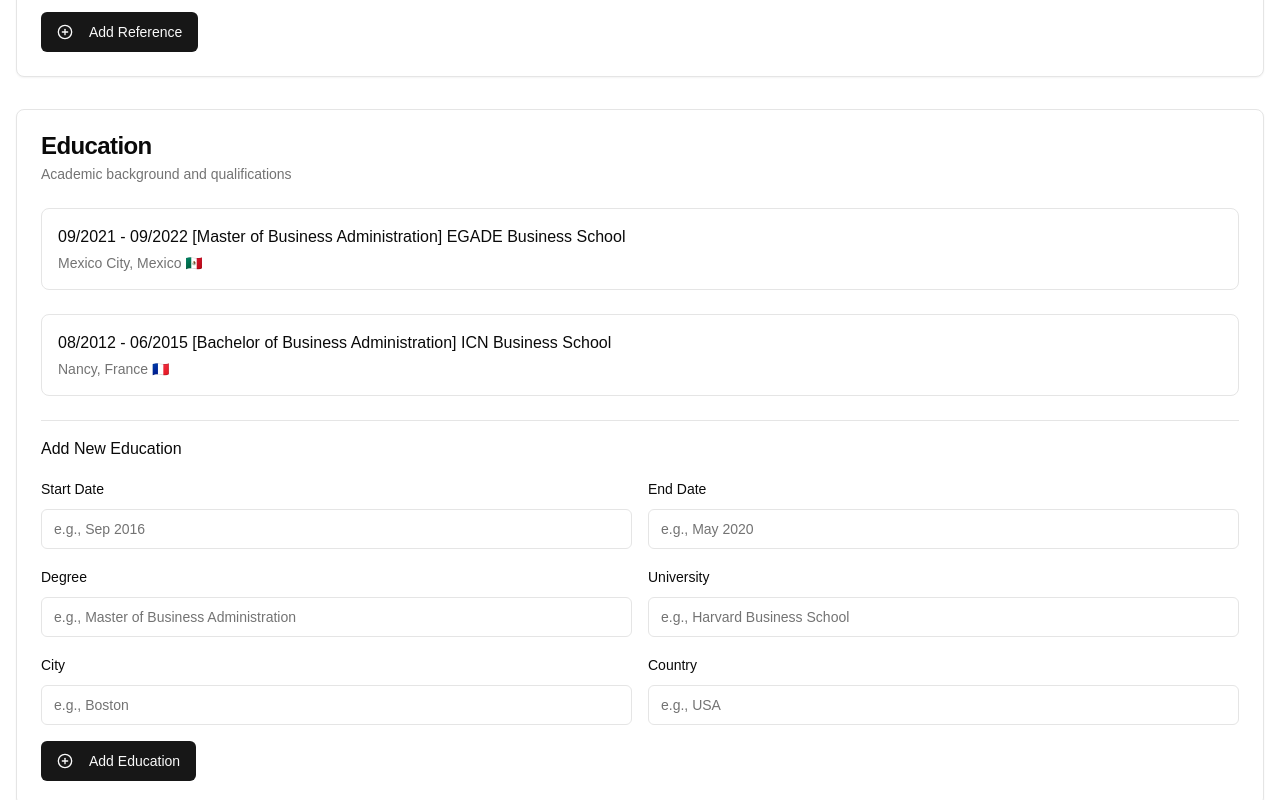
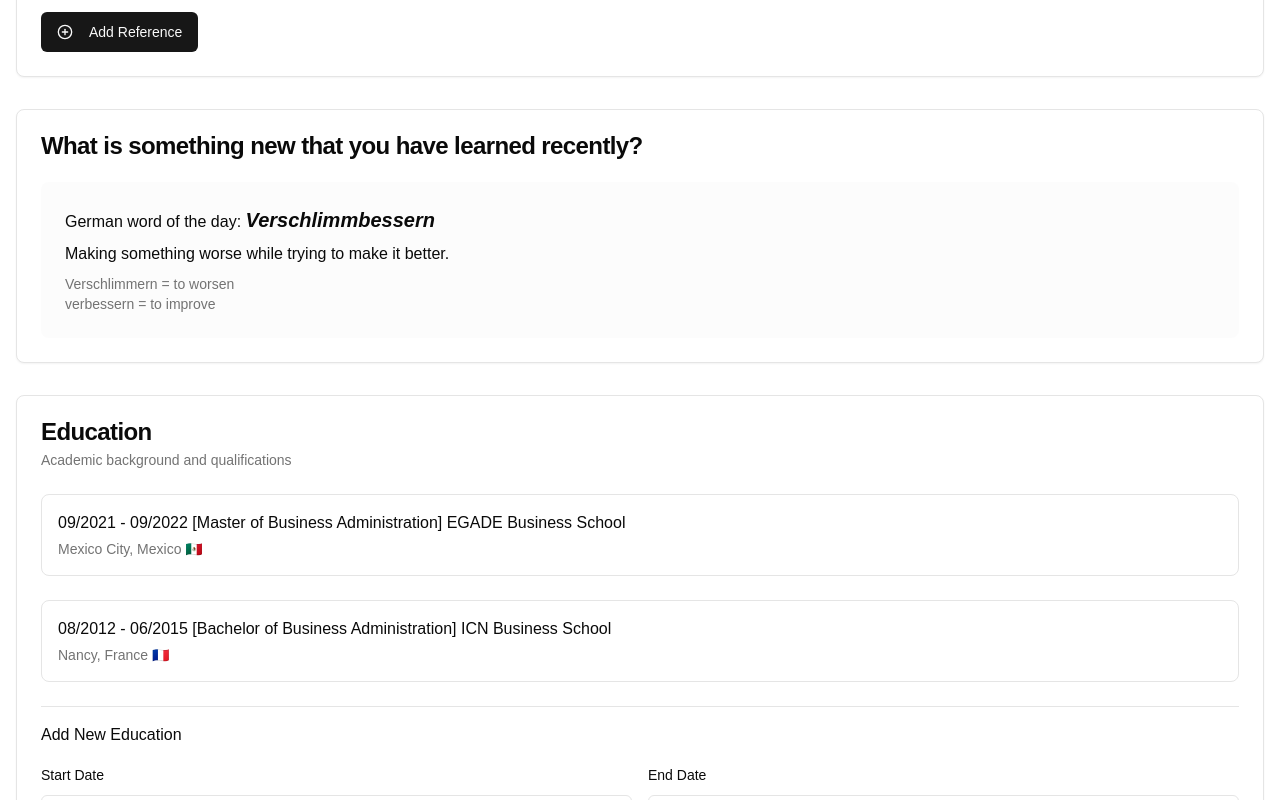
Before and after one commit to Morceltile/vercel25, a Next.js app: page / in a window 1280 px wide. Shown: the part 2120-2920 px from the top of the page. Built offline with nearby package versions, Linux system fonts and the light colour scheme.

Commit message:
Commit TEST 1 new branch
With added section.

```diff
--- a/app/page.tsx
+++ b/app/page.tsx
@@ -5,6 +5,7 @@ import { DogsWidget } from "@/components/dogs-widget"
 import { ReferencesWidget } from "@/components/references-widget"
 import { GuestbookWidget } from "@/components/guestbook-widget"
 import { LanguageExperienceWidget } from "@/components/language-experience-widget"
+import { LearnedWidget } from "@/components/learned-widget"
 
 export default function ProfilePage() {
   return (
@@ -35,6 +36,8 @@ export default function ProfilePage() {
 
         <ReferencesWidget />
 
+        <LearnedWidget />
+
         <EducationWidget />
 
         <DogsWidget />
--- /dev/null
+++ b/components/learned-widget.tsx
@@ -0,0 +1,21 @@
+import { Card, CardContent, CardHeader, CardTitle } from "@/components/ui/card"
+
+export function LearnedWidget() {
+  return (
+    <Card>
+      <CardHeader>
+        <CardTitle>What is something new that you have learned recently?</CardTitle>
+      </CardHeader>
+      <CardContent>
+        <div className="bg-muted/30 p-6 rounded-lg">
+          <p className="mb-2">
+            German word of the day: <span className="font-bold italic text-xl">Verschlimmbessern</span>
+          </p>
+          <p className="mb-2">Making something worse while trying to make it better.</p>
+          <p className="text-sm text-muted-foreground">Verschlimmern = to worsen</p>
+          <p className="text-sm text-muted-foreground">verbessern = to improve</p>
+        </div>
+      </CardContent>
+    </Card>
+  )
+}
```
